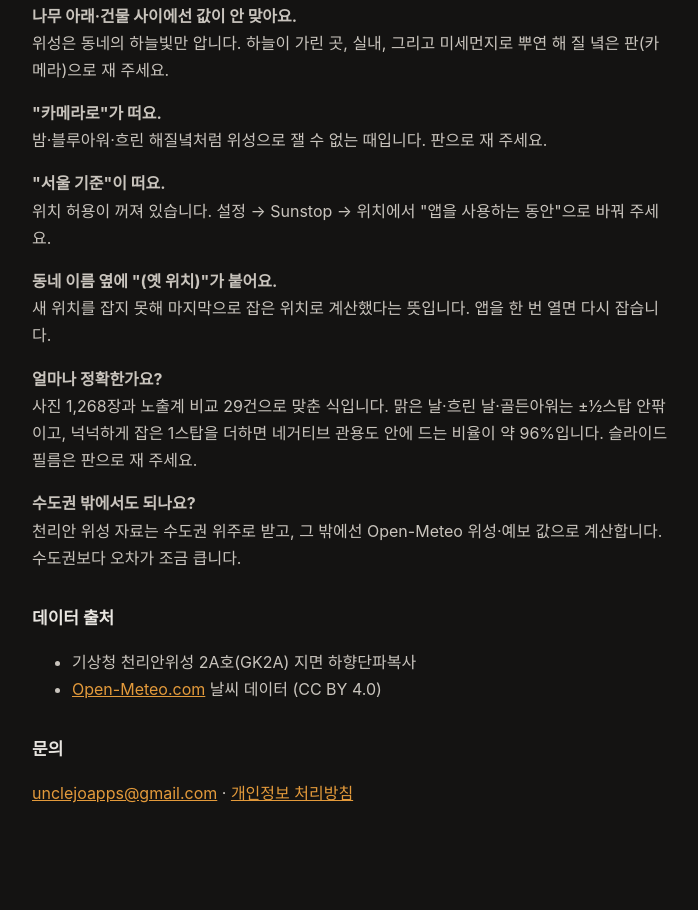
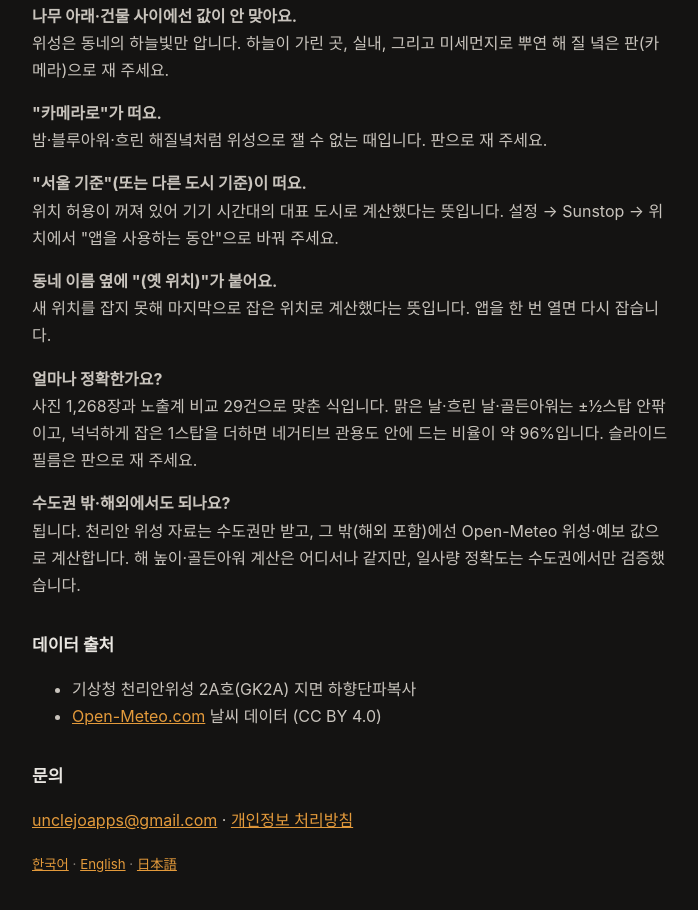
Before and after one commit to HMC0815/lightmeter-sky, a plain HTML site: page pages/index.html in a window 1280 px wide. Shown: the part 704-1614 px from the top of the page, without its empty margins (288-986 px from the left). Drawn offline with Linux system fonts and the light colour scheme.

Commit message:
Update Korean pages for worldwide release, add language links

```diff
--- a/pages/index.html
+++ b/pages/index.html
@@ -20,10 +20,10 @@
 <p><b>왜 다른 노출계보다 조금 넉넉하게 나오나요?</b><br>네거티브 필름은 넘치는 노출에 강하고 모자란 노출에 약합니다. 위성 값이 어두운 날을 밝게 보는 경우까지 필름 관용도 안에 들도록 1스탑 넉넉하게 계산합니다.</p>
 <p><b>나무 아래·건물 사이에선 값이 안 맞아요.</b><br>위성은 동네의 하늘빛만 압니다. 하늘이 가린 곳, 실내, 그리고 미세먼지로 뿌연 해 질 녘은 판(카메라)으로 재 주세요.</p>
 <p><b>"카메라로"가 떠요.</b><br>밤·블루아워·흐린 해질녘처럼 위성으로 잴 수 없는 때입니다. 판으로 재 주세요.</p>
-<p><b>"서울 기준"이 떠요.</b><br>위치 허용이 꺼져 있습니다. 설정 → Sunstop → 위치에서 "앱을 사용하는 동안"으로 바꿔 주세요.</p>
+<p><b>"서울 기준"(또는 다른 도시 기준)이 떠요.</b><br>위치 허용이 꺼져 있어 기기 시간대의 대표 도시로 계산했다는 뜻입니다. 설정 → Sunstop → 위치에서 "앱을 사용하는 동안"으로 바꿔 주세요.</p>
 <p><b>동네 이름 옆에 "(옛 위치)"가 붙어요.</b><br>새 위치를 잡지 못해 마지막으로 잡은 위치로 계산했다는 뜻입니다. 앱을 한 번 열면 다시 잡습니다.</p>
 <p><b>얼마나 정확한가요?</b><br>사진 1,268장과 노출계 비교 29건으로 맞춘 식입니다. 맑은 날·흐린 날·골든아워는 ±½스탑 안팎이고, 넉넉하게 잡은 1스탑을 더하면 네거티브 관용도 안에 드는 비율이 약 96%입니다. 슬라이드 필름은 판으로 재 주세요.</p>
-<p><b>수도권 밖에서도 되나요?</b><br>천리안 위성 자료는 수도권 위주로 받고, 그 밖에선 Open-Meteo 위성·예보 값으로 계산합니다. 수도권보다 오차가 조금 큽니다.</p>
+<p><b>수도권 밖·해외에서도 되나요?</b><br>됩니다. 천리안 위성 자료는 수도권만 받고, 그 밖(해외 포함)에선 Open-Meteo 위성·예보 값으로 계산합니다. 해 높이·골든아워 계산은 어디서나 같지만, 일사량 정확도는 수도권에서만 검증했습니다.</p>
 
 <h2>데이터 출처</h2>
 <ul>
@@ -33,4 +33,5 @@
 
 <h2>문의</h2>
 <p><a href="mailto:unclejoapps@gmail.com">unclejoapps@gmail.com</a> · <a href="privacy.html">개인정보 처리방침</a></p>
+<p><small><a href="support.html">한국어</a> · <a href="en/support.html">English</a> · <a href="ja/support.html">日本語</a></small></p>
 </main></body></html>
```
Also changed, not shown: pages/privacy.html (+4 -3 lines), pages/support.html (+3 -2 lines).
